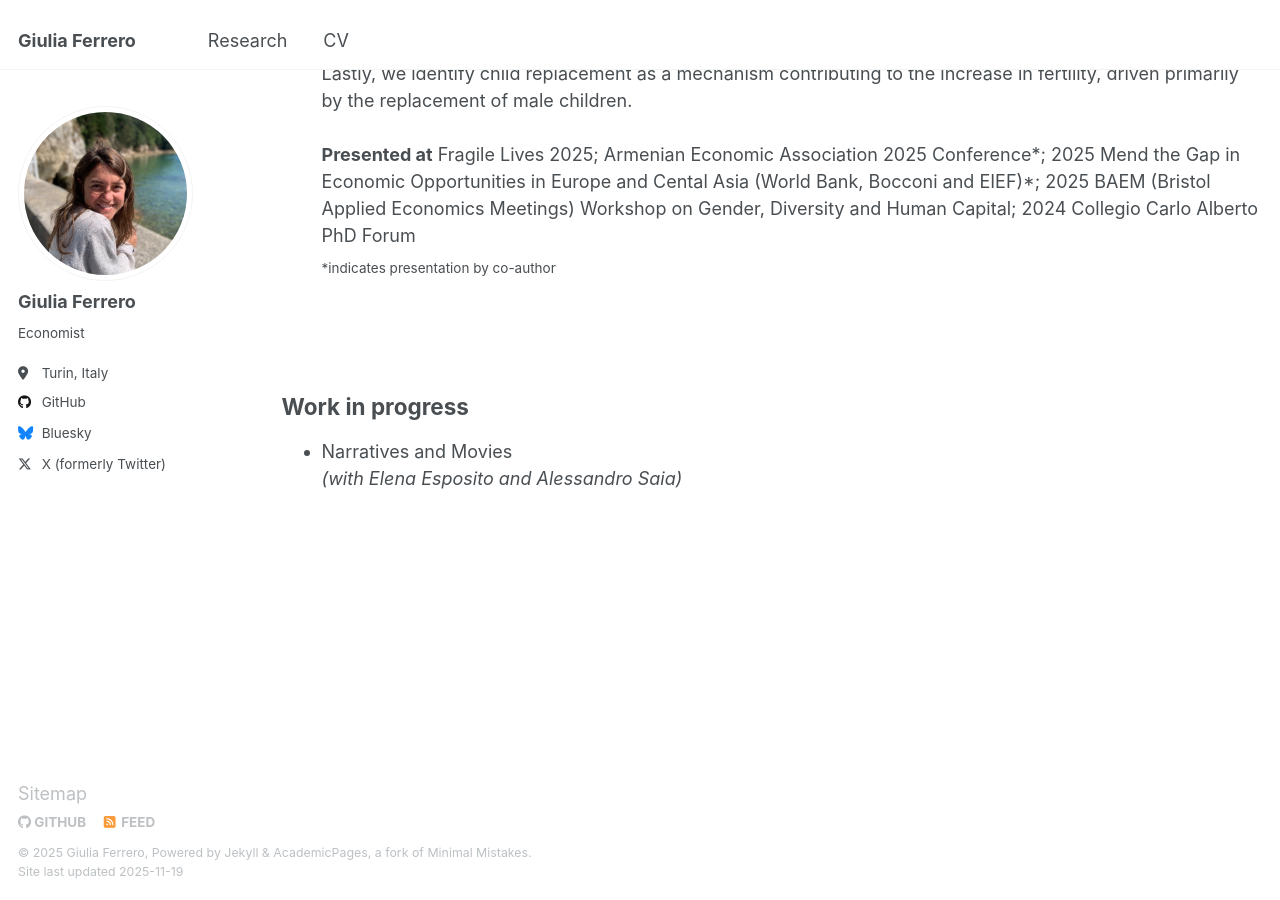
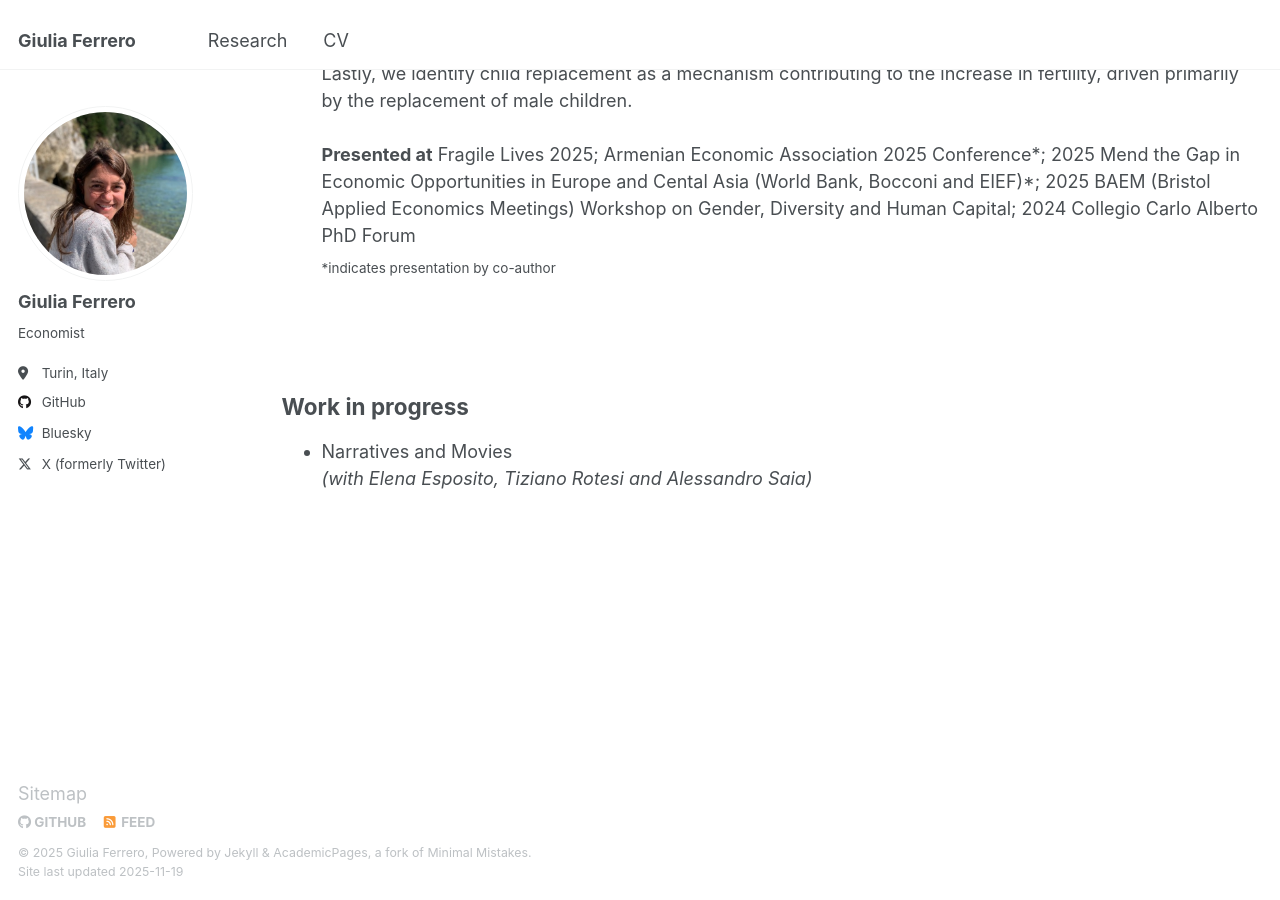
Before and after one commit to giuliferrero/giuliferrero.github.io, a Jekyll site: the page built from _pages/publications.md, in a window 1280 px wide and 900 px high, scrolled down 636 px. Built offline with Jekyll 4.4.1, drawn with Linux system fonts in a browser that asks for light colours.

Commit message:
Update publications.md

```diff
--- a/_pages/publications.md
+++ b/_pages/publications.md
@@ -31,4 +31,4 @@ Armenia and Azerbaijan, engaged in the Nagorno-Karabakh conflict, are known for
 
 Work in progress
 --
-- Narratives and Movies <br>*(with Elena Esposito and Alessandro Saia)*
+- Narratives and Movies <br>*(with Elena Esposito, Tiziano Rotesi and Alessandro Saia)*
```
